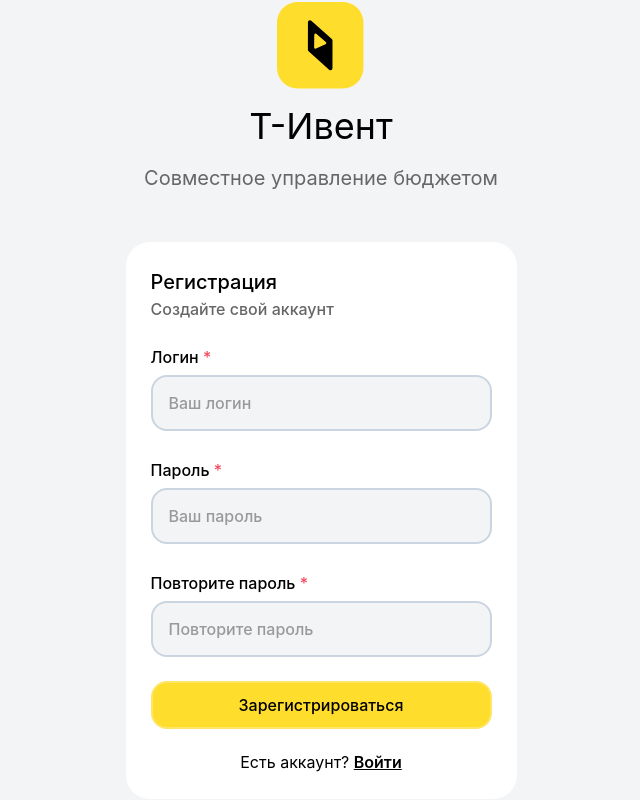
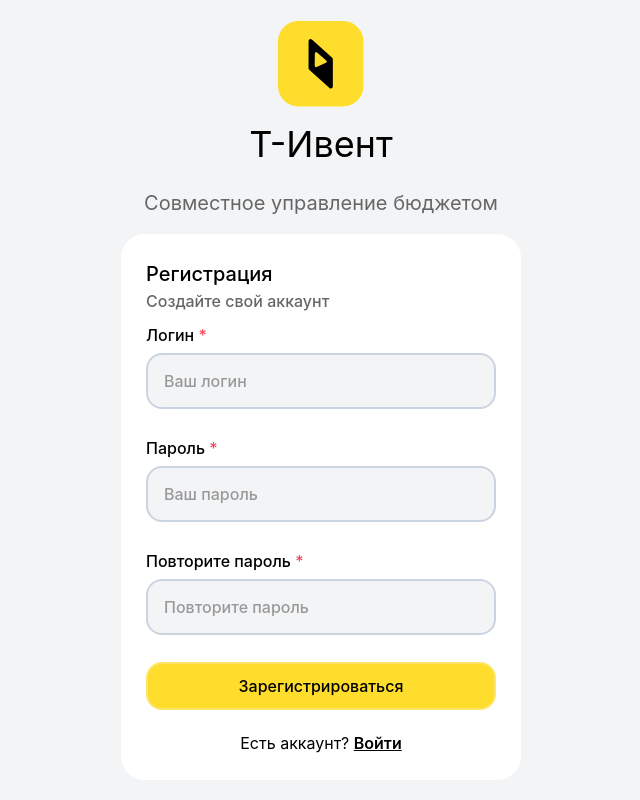
Before and after one commit to MaximBri/t-bank, a React (Vite) app in the folder frontend/: page /register in a window 1280 px wide. Shown: the whole page, without its empty margins (319-959 px from the left). Built offline with nearby package versions, Linux system fonts and the light colour scheme.

Commit message:
style(register-page): refine form spacing and typography

```diff
--- a/frontend/src/features/sign-up-by-credentials/ui/SignUpForm.tsx
+++ b/frontend/src/features/sign-up-by-credentials/ui/SignUpForm.tsx
@@ -14,7 +14,8 @@ import type {
   SignUpByCredentialsSubmit,
 } from '../model/types.ts'
 
-const signUpFieldLabelClassName = 'text-[16px] font-inter font-medium text-primary'
+const signUpFieldLabelClassName =
+    'text-[16px] font-inter font-medium text-primary'
 const signUpFieldInputClassName =
   'font-inter font-medium rounded-[16px] bg-primary border border-primary px-[16px] py-[14px] text-[16px] border-[2px]'
 
@@ -92,11 +93,11 @@ export const SignUpForm = ({ onSubmit = defaultSubmit }: SignUpFormProps) => {
   return (
     <FormProvider {...methods}>
       <form
-        className="flex w-[391px] flex-col gap-[24px] rounded-[24px] bg-secondary p-[25px]"
+        className="flex w-[400px] flex-col gap-[10px] rounded-[24px] bg-secondary p-[25px]"
         onSubmit={submitForm}
       >
         <div className="gap-[10px]">
-          <h1 className="font-inter text-[20px] font-medium text-primary">Регистрация</h1>
+          <h3 className="font-inter text-[20px] font-medium text-primary">Регистрация</h3>
           <p className="font-inter text-[16px] font-medium text-[#666666]">
             Создайте свой аккаунт
           </p>
@@ -106,10 +107,8 @@ export const SignUpForm = ({ onSubmit = defaultSubmit }: SignUpFormProps) => {
           {signUpFields.map((field) => (
             <TextField key={field.name} {...field} />
           ))}
-        </div>
-
           {submitError ? (
-          <p className=" text-sm text-red-700">
+              <p className="text-sm text-red-700">
                 {submitError}
               </p>
           ) : null}
@@ -129,6 +128,7 @@ export const SignUpForm = ({ onSubmit = defaultSubmit }: SignUpFormProps) => {
               </Link>
             </p>
           </div>
+        </div>
       </form>
     </FormProvider>
   )
--- a/frontend/src/pages/register/ui/RegisterPage.tsx
+++ b/frontend/src/pages/register/ui/RegisterPage.tsx
@@ -9,7 +9,7 @@ const submitSignUpForm: SignUpByCredentialsSubmit = async (payload) => {
 
 export const RegisterPage = () => {
   return (
-    <main className="flex min-h-screen items-center justify-center">
+    <main className="py-[20px] flex min-h-screen items-center justify-center">
       <LogoWithForm>
         <SignUpForm onSubmit={submitSignUpForm} />
       </LogoWithForm>
--- a/frontend/src/shared/ui/LogoWithForm.tsx
+++ b/frontend/src/shared/ui/LogoWithForm.tsx
@@ -6,10 +6,10 @@ type LogoWithFormProps = {
 
 export const LogoWithForm = ({ children }: LogoWithFormProps) => {
     return (
-        <div className="flex gap-[49px] flex-col items-center">
-            <div className="gap-[10px] flex flex-col items-center">
-                <img src="/public/logo.svg" alt="Logo" />
-                <h1 className="font-inter text-[36px] text-primary">Т-Ивент</h1>
+        <div className="flex gap-[16px] flex-col items-center">
+            <div className="flex flex-col items-center">
+                <img src="/logo.svg" alt="Logo" width="86px" height="86px"/>
+                <h2 className="mt-[10px] mb-[17px] font-inter text-[36px] text-primary">Т-Ивент</h2>
                 <p className="text-[20px] text-[#666666]">Совместное управление бюджетом</p>
             </div>
 
--- a/frontend/src/shared/ui/form-fields/BaseField.tsx
+++ b/frontend/src/shared/ui/form-fields/BaseField.tsx
@@ -73,7 +73,7 @@ export const BaseField = <
         )
 
         return (
-          <div className="flex w-full flex-col gap-1.5">
+          <div className="relative flex w-full flex-col gap-1.5">
             <label
               className={clsx('font-inter font-medium', labelClassName)}
               htmlFor={id}
@@ -106,7 +106,11 @@ export const BaseField = <
             </div>
 
             {errorMessage ? (
-              <span id={ariaDescribedBy} className="text-sm text-red-600" role="alert">
+              <span
+                id={ariaDescribedBy}
+                className="absolute left-0 top-full mt-1 text-sm text-red-600"
+                role="alert"
+              >
                 {errorMessage}
               </span>
             ) : null}
```
Lines whose indentation alone changed are shown as unchanged.
